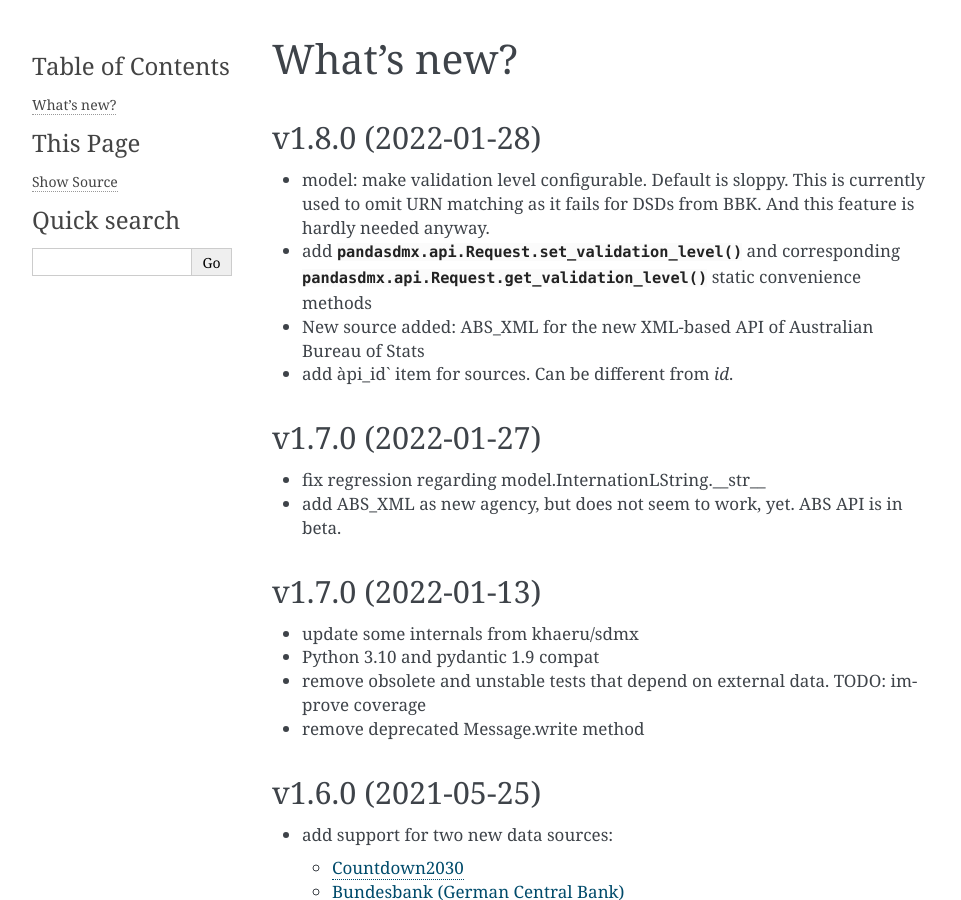
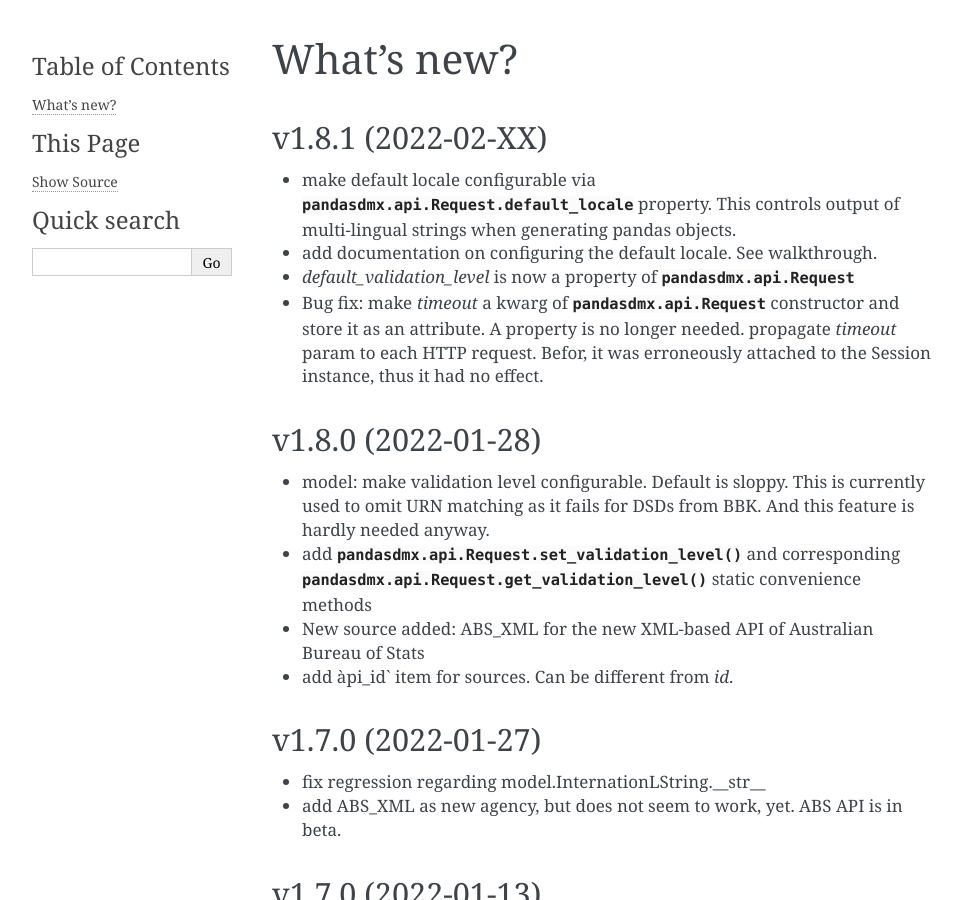
Before and after one commit to dr-leo/pandaSDMX, a Sphinx documentation site: the page built from doc/whatsnew.rst, in a window 1280 px wide and 900 px high. Shown: the whole window, without its empty margins (148-1109 px from the left). Built offline with Sphinx 7.4.7, drawn with Linux system fonts in a browser that asks for light colours; the version number is read from the project's files by our own code.

Commit message:
Enhance docs

```diff
--- a/doc/whatsnew.rst
+++ b/doc/whatsnew.rst
@@ -2,6 +2,21 @@
 
 What's new?
 ===========
+
+v1.8.1 (2022-02-XX)
+-----------------------------------------------
+
+
+* make default locale configurable via
+  :attr:`pandasdmx.api.Request.default_locale` property. This controls output
+  of multi-lingual strings when generating pandas objects.
+* add documentation on configuring the default locale. See walkthrough.
+* `default_validation_level` is now a property of :class:`pandasdmx.api.Request`
+* Bug fix: make `timeout` a kwarg of :class:`pandasdmx.api.Request` constructor and store
+  it  as an attribute. A property is no longer needed.
+  propagate `timeout` param to each HTTP request. Befor, it
+  was erroneously attached to the Session instance, thus it had no effect.
+
 
 
 v1.8.0 (2022-01-28)
```
Also changed, not shown: 1 other file.
